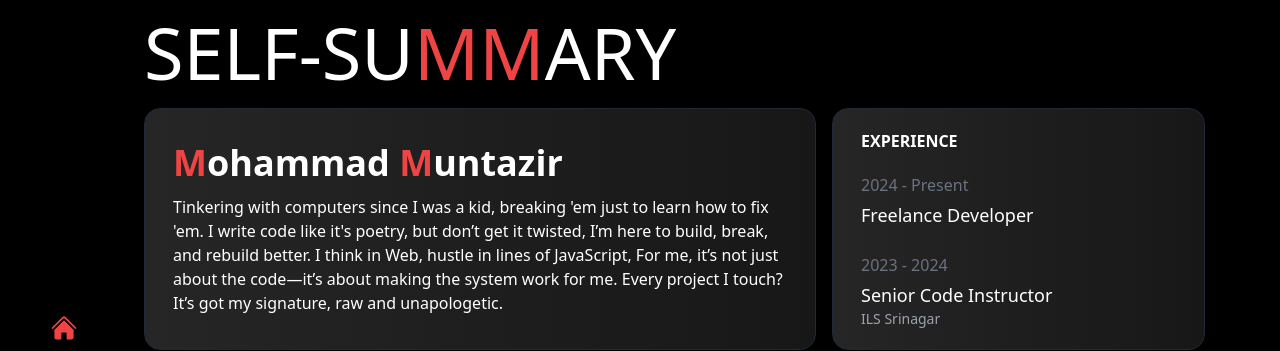
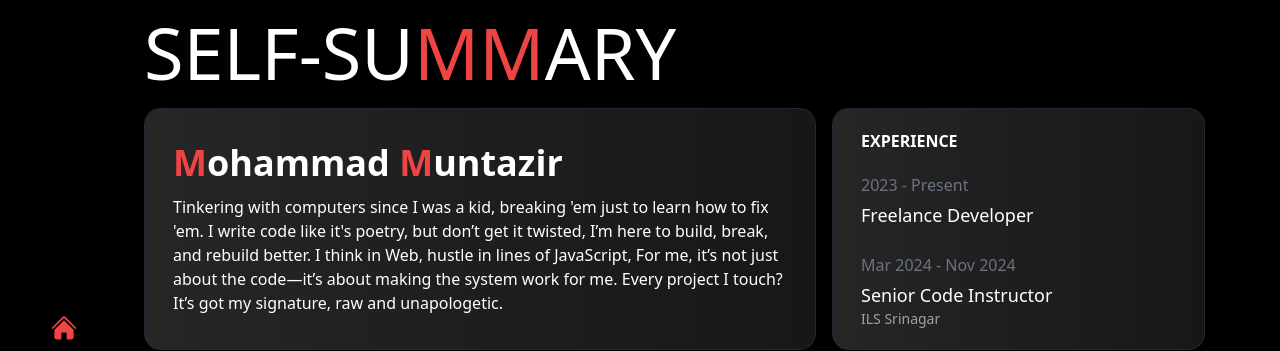
Before and after one commit to Muntazir3i/MyPortfolio, a React (Vite) app: page /about in a window 1280 px wide. Shown: the top 351 px of the page. Built offline with nearby package versions, Linux system fonts and the light colour scheme.

Commit message:
experinence changed

```diff
--- a/src/Components/About.jsx
+++ b/src/Components/About.jsx
@@ -21,12 +21,12 @@ function About() {
         <div className={`name-intro md:w-1/3 px-7 py-5 rounded-2xl flex flex-col justify-center gap-3 ${dark ? 'bg-diagonal-lines border-solid border border-gray-800 ' : 'bg-white'} `}>
         <h3 className={`font-bold ${dark ? 'text-white' : 'text-black'}`}>EXPERIENCE</h3>
         <div className='mt-2'>
-            <p className='text-gray-500 font-medium'>2024 - Present</p>
+            <p className='text-gray-500 font-medium'>2023 - Present</p>
             <p className={`mt-1 text-lg font-medium ${dark ? 'text-white' : 'text-customText'}`}>Freelance Developer</p>
             {/* <p className='text-gray-400 text-sm'>MDOT</p> */}
         </div>
         <div className='mt-3'>
-        <p className='text-gray-500 font-medium'>2023 - 2024</p>
+        <p className='text-gray-500 font-medium'>Mar 2024 - Nov 2024</p>
             <p className={`mt-1 text-lg font-medium ${dark ? 'text-white' : 'text-customText'}`}>Senior Code Instructor</p>
             <p className='text-gray-400 text-sm'>ILS Srinagar</p>
         </div>
```
